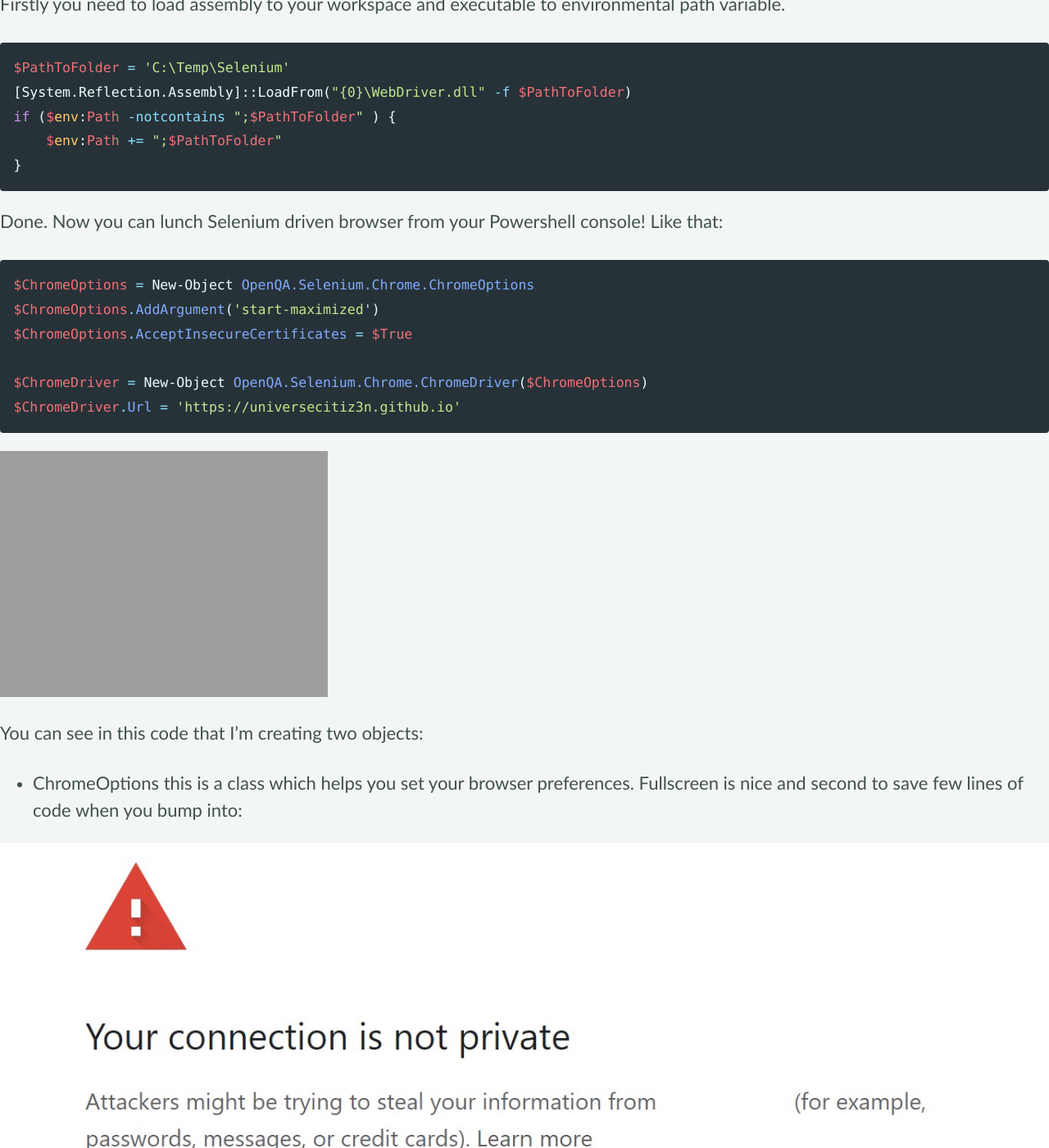
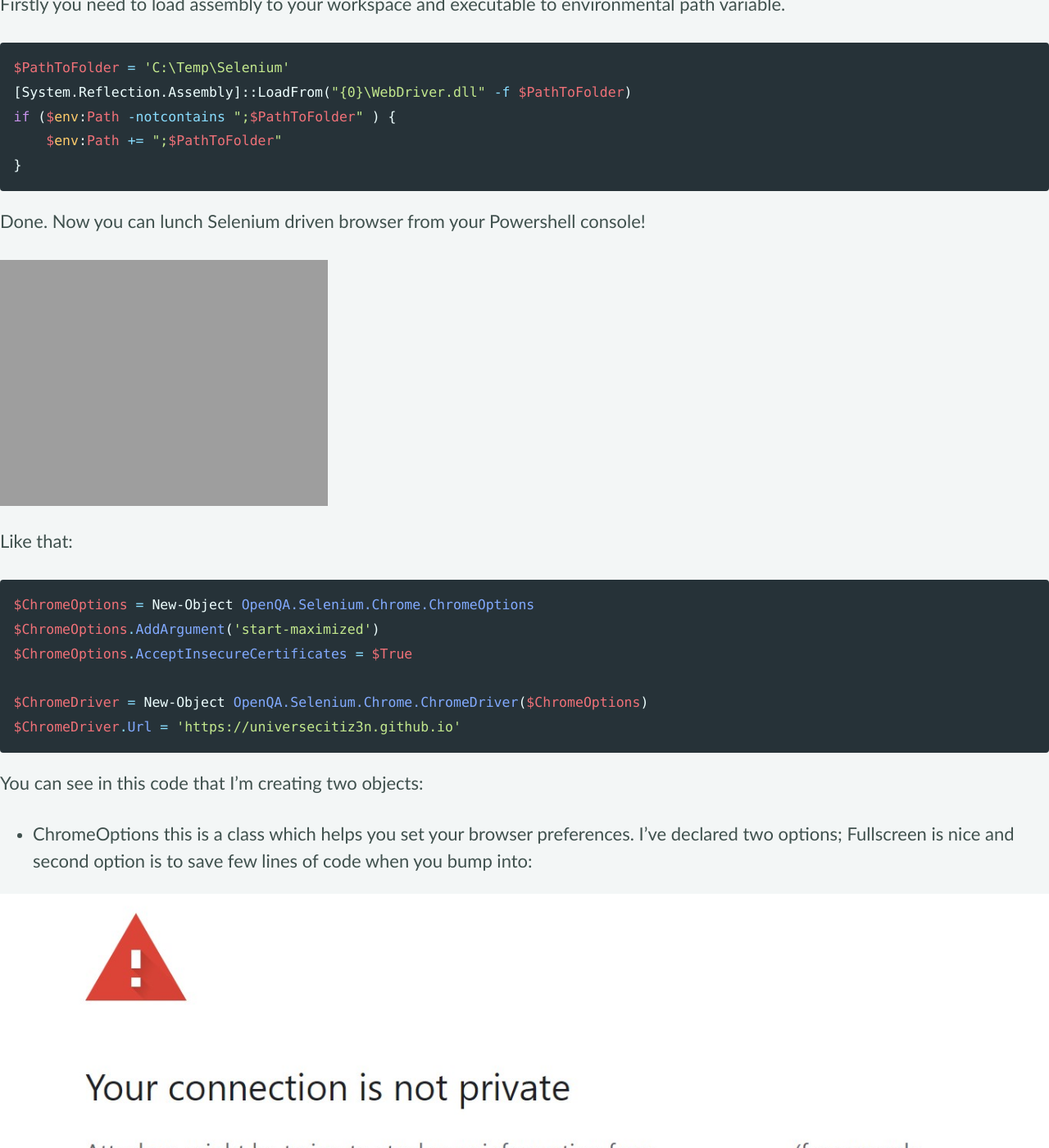
Before and after one commit to UniverseCitiz3n/UniverseCitiz3n.github.io, a Jekyll site: the page built from _posts/2019-09-27-Selenium-Powershell.md, in a window 1280 px wide and 1400 px high, scrolled down 766 px. Shown: the whole window at 82% size. Built offline with Jekyll 4.4.1, drawn with Linux system fonts in a browser that asks for light colours; cached includes are drawn as plain includes; nearby versions of some CDN libraries; our own code applies the rules of GitHub Pages for plain Markdown files; some of the changed text lies outside the part shown.

Commit message:
little fixes

````diff
--- a/_posts/2019-09-27-Selenium-Powershell.md
+++ b/_posts/2019-09-27-Selenium-Powershell.md
@@ -36,7 +36,11 @@ if ($env:Path -notcontains ";$PathToFolder" ) {
 ```
 
 Done.
-Now you can lunch Selenium driven browser from your Powershell console! Like that:
+Now you can lunch Selenium driven browser from your Powershell console!
+
+![demo]({{ site.url }}{{ site.baseurl }}/assets/images/posts/demo.gif)
+
+Like that:
 
 ``` powershell
 $ChromeOptions = New-Object OpenQA.Selenium.Chrome.ChromeOptions
@@ -47,11 +51,9 @@ $ChromeDriver = New-Object OpenQA.Selenium.Chrome.ChromeDriver($ChromeOptions)
 $ChromeDriver.Url = 'https://universecitiz3n.github.io'
 ```
 
-![demo]({{ site.url }}{{ site.baseurl }}/assets/images/posts/demo.gif)
-
 You can see in this code that I'm creating two objects:
  - ChromeOptions
- this is a class which helps you set your browser preferences. Fullscreen is nice and second to save few lines of code when you bump into:
+ this is a class which helps you set your browser preferences. I've declared two options; Fullscreen is nice and second option is to save few lines of code when you bump into:
 
 ![cert]({{ site.url }}{{ site.baseurl }}/assets/images/posts/cert.jpg)
 
@@ -59,8 +61,7 @@ You can see in this code that I'm creating two objects:
 
  - ChromeDriver
  this creates new instance of webdriver the moment you create object from this class your browser will come to life ⚡️
-
- # Things you can do
+# Things you can do
 
 Making you browser open specified site comes to this
 
@@ -68,7 +69,8 @@ Making you browser open specified site comes to this
 $ChromeDriver.Url = 'https://yourwebsite.com'
 ```
 
-**You must remember to put link in https:// format**
+**You must remember to put link in https:// format**.
+
 How about clicking on stuff? Well you need to know ID of element or its position. Your best friend for that is **Inspect** option provided by browser.
 
 ![inspect]({{ site.url }}{{ site.baseurl }}/assets/images/posts/inspect.jpg)
````
